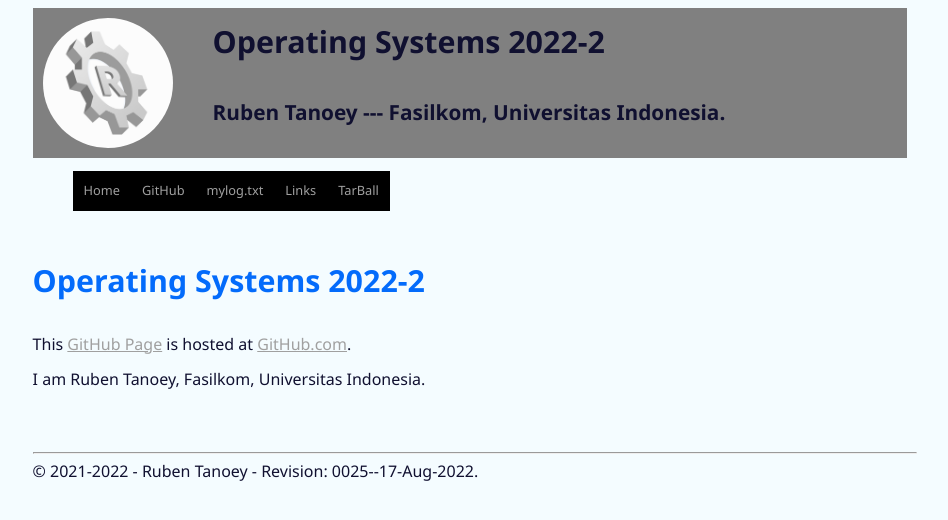
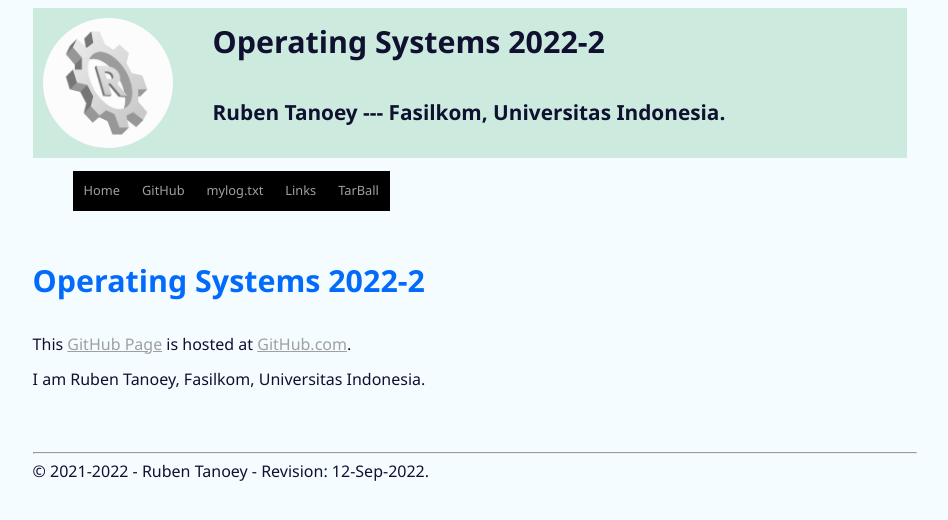
Before and after one commit to rubentanoey/os222, a Jekyll site: the page built from index.md, in a window 1280 px wide. Shown: the top 520 px of the page, without its empty margins (165-1113 px from the left). Built offline with Jekyll 4.4.1, drawn with Linux system fonts in a browser that asks for light colours.

Commit message:
GitHub Page styling

```diff
--- a/_config.yml
+++ b/_config.yml
@@ -1,4 +1,4 @@
-version:          "0025--17-Aug-2022"
+version:          "12-Sep-2022"
 copyright:        "2021-2022"
 title:            "Operating Systems 2022-2"
 author:           "Ruben Tanoey"
--- a/assets/css/style.css
+++ b/assets/css/style.css
@@ -67,7 +67,7 @@
 .column {
   float:            left;
   /* display:          inline-block; */
-  background:       #808080;
+  background:       #CCEBDE;
   height:           130px;
   width:            100%;
   padding-top:      10px;
```
Also changed, not shown: 000.md (+1 -1 lines).
